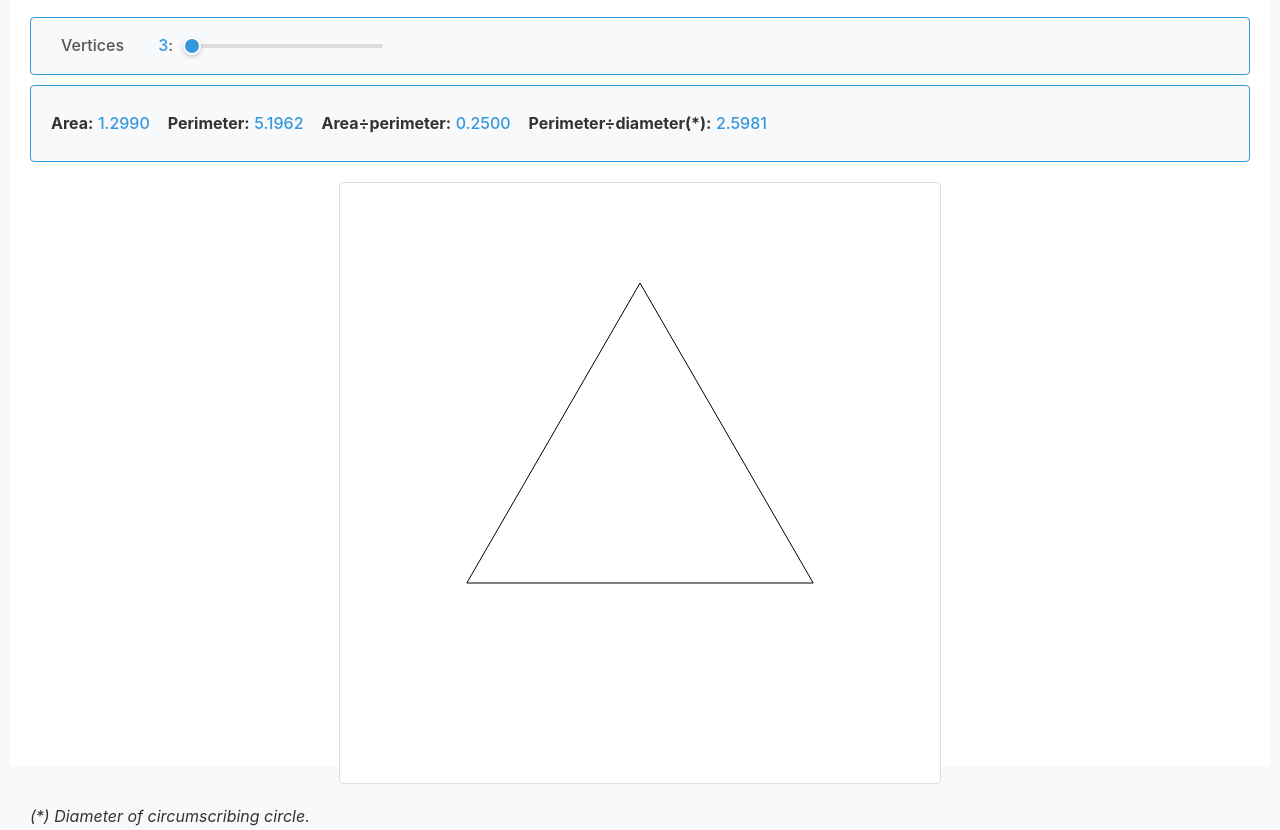
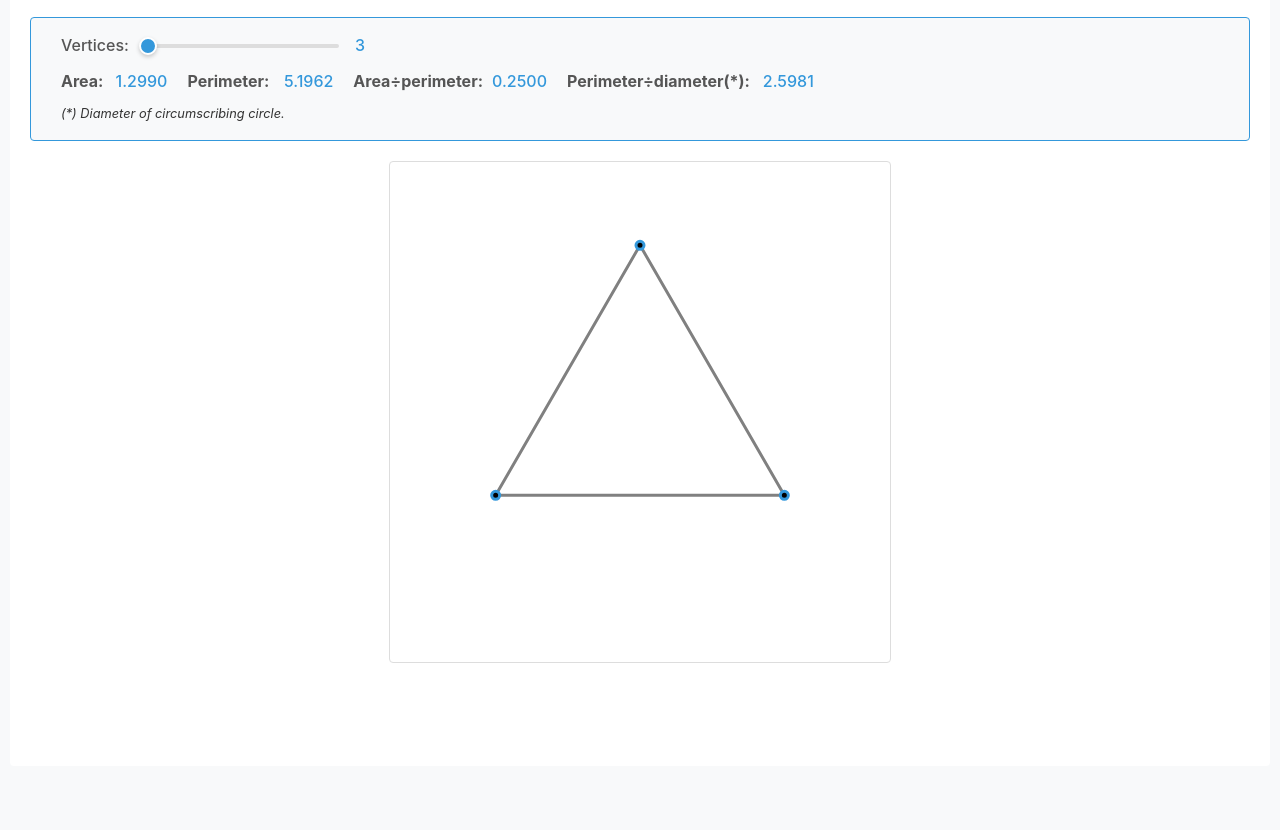
Before and after one commit to maxpoletto/math, a plain HTML site: page polygons/index.html in a window 1280 px wide. Shown: the part 84-914 px from the top of the page. After the commit the page ends 850 px from the top, so only its background shows below. Drawn offline with Linux system fonts and the light colour scheme.

Commit message:
Make polygons look great

```diff
--- a/polygons/index.html
+++ b/polygons/index.html
@@ -1,33 +1,45 @@
 <!doctype html>
 <html lang="en">
-
 <head>
     <meta charset="UTF-8">
     <meta name="viewport" content="width=device-width, initial-scale=1.0">
     <title>Approximating π</title>
     <link rel="stylesheet" href="../math-viz.css">
+    <link rel="stylesheet" href="style.css">
     <script src="poly.js" defer></script>
 </head>
-
 <body>
     <div class="container">
         <h1>Approximating π</h1>
         <div class="controls">
             <div class="control-group">
-        <label for="nvert">Vertices <span id='nv'></span>:</label>
-        <input type="range" class="slider" id="nvert" min="3" max="100" value="3">
+                <label for="nvert">Vertices:</label>
+                <input type="range" class="slider" id="nvert" min="3" max="200" value="3">
+                <span class="value" id='nv'></span>
+            </div>
+            <div class="control-group">
+                <div class="outputs">
+                  <div class="output">
+                      <span class="label">Area:</span> <span class="value" id='area'></span>
+                  </div>
+                  <div class="output">
+                      <span class="label">Perimeter:</span> <span class="value" id='peri'></span>
+                  </div>
+                  <div class="output">
+                      <span class="label">Area÷perimeter:</span> <span class="value" id='ratio1'></span>
+                  </div>
+                  <div class="output">
+                      <span class="label">Perimeter÷diameter(*):</span> <span class="value" id='ratio2'></span>
                   </div>
                 </div>
-    <div class="controls">
-      <p>
-        <strong>Area:</strong> <span id='area'></span> &nbsp;&nbsp;
-        <strong>Perimeter:</strong> <span id='peri'></span> &nbsp;&nbsp;
-        <strong>Area÷perimeter:</strong> <span id='ratio1'></span> &nbsp;&nbsp;
-        <strong>Perimeter÷diameter(*):</strong> <span id='ratio2'></span>
+            </div>
+            <div class="control-group">
+                <p class="footnote">
+                    (*) Diameter of circumscribing circle.
                 </p>
             </div>
+        </div>
         <canvas id="canvas"></canvas>
-    <p><em>(*) Diameter of circumscribing circle.</em></p>
     </div>
 </body>
 
--- a/polygons/poly.js
+++ b/polygons/poly.js
@@ -1,6 +1,11 @@
 var canvas = document.getElementById('canvas');
 var ctx = canvas.getContext('2d');
 var dpi = window.devicePixelRatio;
+
+const VERTEX_COLOR = '#3498db';
+const VERTEX_RADIUS = 4;
+const LINE_COLOR = 'gray';
+const LINE_WIDTH = 3;
 
 function fix_dpi() {
     function styleValue(attr) {
@@ -10,30 +15,43 @@ function fix_dpi() {
     canvas.setAttribute('height', dpi * styleValue('height'));
 }
 
-function poly(zx, zy, r, nvert) {
+function drawVertices() {
+    ctx.strokeStyle = VERTEX_COLOR;
+    for (var i = 0; i < vertices.length; i++) {
+        ctx.beginPath();
+        ctx.arc(vertices[i][0], vertices[i][1], VERTEX_RADIUS, 0, 2*Math.PI);
+        ctx.fill();
+        ctx.stroke();
+    }
+}
+
+function drawPoly(zx, zy, r, nvert) {
     var d = 2 * Math.PI / nvert;
     var a = -Math.PI/2;
     var x = zx + r*Math.cos(a);
     var y = zy + r*Math.sin(a);
+    ctx.lineWidth = LINE_WIDTH;
+    ctx.strokeStyle = LINE_COLOR;
     ctx.beginPath();
     ctx.moveTo(x, y);
+    vertices = [];
     for (i = 0; i < nvert; i++) {
         a += d;
         x = zx + r*Math.cos(a);
         y = zy + r*Math.sin(a);
         ctx.lineTo(x, y);
+        vertices.push([x, y]);
     }
     ctx.closePath();
     ctx.stroke();
+    drawVertices(vertices);
 }
 
 var nvert;
 function draw() {
     var w = canvas.width, h = canvas.height;
-    ctx.lineWidth = 1;
-    ctx.strokeStyle = 'black';
     ctx.clearRect(0, 0, canvas.width, canvas.height);
-    poly(w / 2, h / 2, w / 3, nvert);
+    drawPoly(w / 2, h / 2, w / 3, nvert);
 }
 
 function updateInfo(da, dp, dr1, dr2) {
--- /dev/null
+++ b/polygons/style.css
@@ -0,0 +1,51 @@
+.footnote {
+    font-size: 0.8em;
+    font-style: italic;
+    margin-top: 0;
+    margin-bottom: 0;
+}
+#nv {
+    min-width: 1.5em;
+}
+.value {
+    min-width: 4em;
+    text-align: right;
+}
+.controls {
+    flex-direction: column;
+    align-items: flex-start;
+}
+
+.control-group {
+    flex-direction: row;
+    flex-wrap: wrap;
+    justify-content: flex-start;
+    text-align: left;
+}
+.outputs {
+    display: flex;
+    flex-direction: row;
+    flex-wrap: wrap;
+    align-items: flex-start;
+}
+.output {
+    margin: 0px 20px 0px 0px;
+    display: flex;
+    flex-direction: row;
+    align-items: flex-start;
+}
+.label {
+    font-weight: bold;
+    color: #555;
+}
+
+canvas, #canvas {
+    max-height: calc(100vh - 300px);
+    max-width: calc(100vh - 300px);
+}
+@media (max-width: 800px) {
+    canvas, #canvas {
+        max-height: calc(100vh - 400px);
+        max-width: calc(100vh - 400px);
+    }
+}
```
Lines whose indentation alone changed are shown as unchanged.
